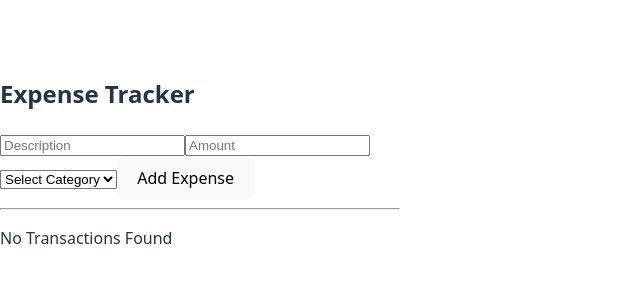
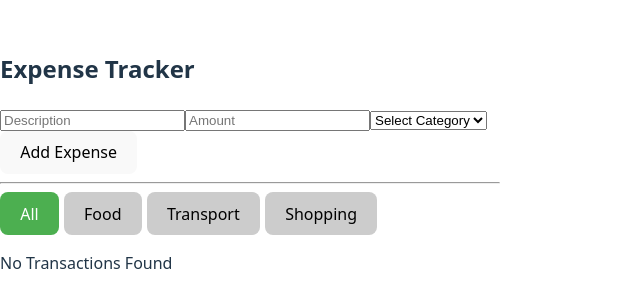
Before and after one commit to ShreeRaz/linkbinary-first-tool, a React (Vite) app in the folder expense-tracker/: page / in a window 1280 px wide. Shown: the part 239-546 px from the top of the page, without its empty margins (0-640 px from the left). Built offline with nearby package versions, Linux system fonts and the light colour scheme.

Commit message:
Update expense tracker with filters and persistence

```diff
--- a/expense-tracker/src/components/ExpenseTracker.jsx
+++ b/expense-tracker/src/components/ExpenseTracker.jsx
@@ -1,28 +1,33 @@
-import { useState } from "react";
+import { useState, useEffect } from "react";
 import TransactionCard from "./TransactionCard";
 
 function ExpenseTracker() {
-  // State for expenses list
-  const [expenses, setExpenses] = useState([]);
+  // Load initial state from localStorage
+  const [expenses, setExpenses] = useState(() => {
+    const saved = localStorage.getItem("expenses");
+    return saved ? JSON.parse(saved) : [];
+  });
 
-  // State for controlled form
   const [description, setDescription] = useState("");
   const [amount, setAmount] = useState("");
   const [category, setCategory] = useState("");
 
+  const [filter, setFilter] = useState("All"); // Category filter
+
+  // Save expenses to localStorage whenever it changes
+  useEffect(() => {
+    localStorage.setItem("expenses", JSON.stringify(expenses));
+  }, [expenses]);
+
   const handleSubmit = (e) => {
     e.preventDefault();
-
     const newExpense = {
       id: Date.now(),
       description,
       amount: Number(amount),
       category,
     };
-
     setExpenses([...expenses, newExpense]);
-
-    // Reset form
     setDescription("");
     setAmount("");
     setCategory("");
@@ -32,8 +37,16 @@ function ExpenseTracker() {
     setExpenses(expenses.filter((expense) => expense.id !== id));
   };
 
+  // Filtered expenses based on selected category
+  const filteredExpenses =
+    filter === "All"
+      ? expenses
+      : expenses.filter((expense) => expense.category === filter);
+
+  const categories = ["All", "Food", "Transport", "Shopping"];
+
   return (
-    <div style={{ maxWidth: "400px", margin: "auto" }}>
+    <div style={{ maxWidth: "500px", margin: "auto" }}>
       <h2>Expense Tracker</h2>
 
       {/* Controlled Form */}
@@ -45,7 +58,6 @@ function ExpenseTracker() {
           onChange={(e) => setDescription(e.target.value)}
           required
         />
-
         <input
           type="number"
           placeholder="Amount"
@@ -53,7 +65,6 @@ function ExpenseTracker() {
           onChange={(e) => setAmount(e.target.value)}
           required
         />
-
         <select
           value={category}
           onChange={(e) => setCategory(e.target.value)}
@@ -64,17 +75,37 @@ function ExpenseTracker() {
           <option value="Transport">Transport</option>
           <option value="Shopping">Shopping</option>
         </select>
-
         <button type="submit">Add Expense</button>
       </form>
 
       <hr />
 
-      {/* Conditional Rendering: Empty List */}
-      {expenses.length === 0 ? (
-        <p>No Transactions Found</p>
+      {/* Category Filter Buttons */}
+      <div style={{ marginBottom: "10px" }}>
+        {categories.map((cat) => (
+          <button
+            key={cat}
+            onClick={() => setFilter(cat)}
+            style={{
+              marginRight: "5px",
+              backgroundColor: filter === cat ? "#4caf50" : "#ccc",
+              color: filter === cat ? "white" : "black",
+            }}
+          >
+            {cat}
+          </button>
+        ))}
+      </div>
+
+      {/* Conditional Rendering */}
+      {filteredExpenses.length === 0 ? (
+        filter === "All" ? (
+          <p>No Transactions Found</p>
+        ) : (
+          <p>No expenses for {filter}</p>
+        )
       ) : (
-        expenses.map((expense) => (
+        filteredExpenses.map((expense) => (
           <TransactionCard
             key={expense.id}
             description={expense.description}
```
